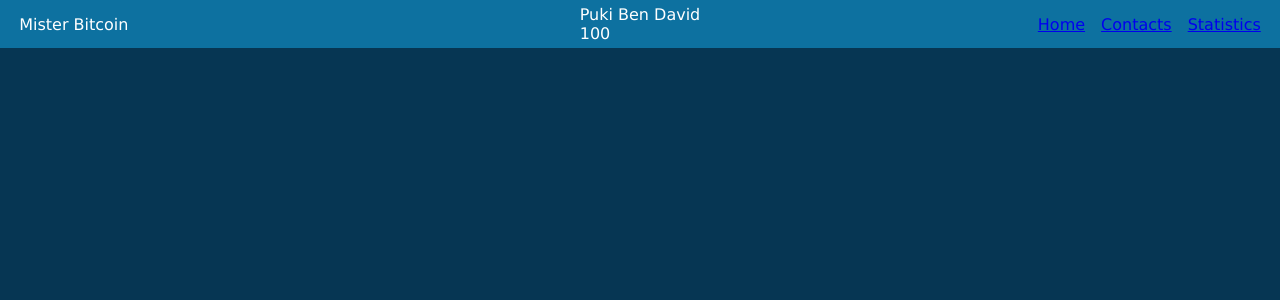
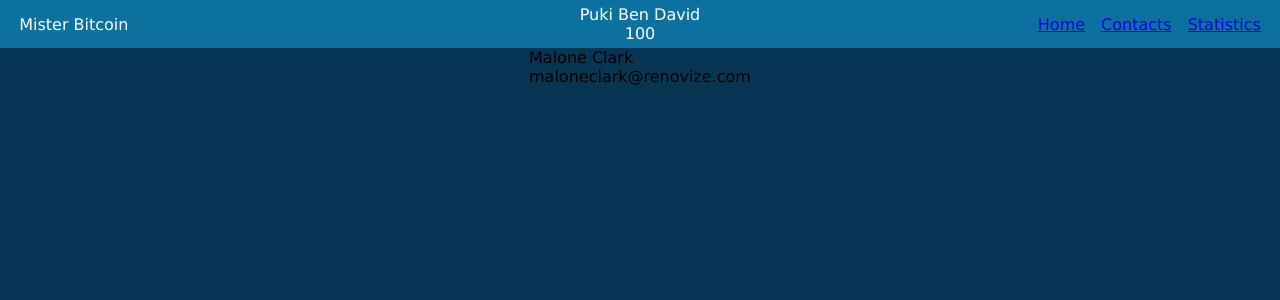
Before and after one commit to Ordoga/VueWalletProject, a Vue app: page /contact/5a56640208fba3e8ecb97305 in a window 1280 px wide. Shown: the top 300 px of the page. Built offline with nearby package versions, Linux system fonts and the light colour scheme.

Commit message:
Details router added

```diff
--- a/src/components/ContactList.vue
+++ b/src/components/ContactList.vue
@@ -5,7 +5,7 @@
                 <div class="card-content">
                     <ContactPreview :contact="contact" />
                     <div class="actions">
-                        <RounterLink :to="`/contact/${contact._id}`"><button class="btn-details btn">Details</button></RounterLink>
+                        <RouterLink :to="`/contact/${contact._id}`"><button class="btn-details btn">Details</button></RouterLink>
                         <button @click="onDeleteContact(contact._id)" class="btn-delete btn">Delete</button>
                     </div>
                 </div>
--- a/src/components/Header.vue
+++ b/src/components/Header.vue
@@ -7,7 +7,7 @@
         </div>
         <nav class="nav">
             <RouterLink to="/">Home</RouterLink>
-            <RouterLink to="/contacts">Contacts</RouterLink>
+            <RouterLink to="/contact">Contacts</RouterLink>
             <RouterLink to="/statistics">Statistics</RouterLink>
         </nav>
     </div>
@@ -59,6 +59,10 @@ export default {
         left: 50%;
         transform: translateX(-50%);
 
+        display:flex;
+        flex-direction: column;
+        align-items: center;
+
         @media (max-width: 620px){
             position: relative;
             left:0%;
--- /dev/null
+++ b/src/pages/ContactDetails.vue
@@ -0,0 +1,32 @@
+<template>
+    <section v-if="contact" class="contact-details">
+        <div>{{ contact.name }}</div>
+        <div>{{ contact.email }}</div>
+    </section>
+    <section v-else>Loading...</section>
+</template>
+
+
+<script>
+import { contactService } from '../services/contactService'
+
+export default {
+    data() {
+        return {
+            contact : null
+        }
+    },
+    methods: {
+    },
+    async created() {
+        const { id : contactId } = this.$route.params
+        this.contact = await contactService.getContactById(contactId)
+    },
+    components: {
+    }
+}
+</script>
+
+<style scoped>
+
+</style>
--- a/src/router/index.js
+++ b/src/router/index.js
@@ -3,6 +3,7 @@ import { createRouter, createWebHistory } from "vue-router"
 import HomePage from "../pages/HomePage.vue"
 import Contacts from "../pages/Contacts.vue"
 import Statistics from "../pages/Statistics.vue"
+import ContactDetails from "../pages/ContactDetails.vue"
 
 const router = createRouter({
     history: createWebHistory(import.meta.env.BASE_URL),
@@ -13,9 +14,14 @@ const router = createRouter({
             component: HomePage,
         },
         {
-            path: "/contacts",
+            path: "/contact",
             name: "Contacts",
             component: Contacts,
+        },
+        {
+            path: "/contact/:id",
+            name: "ContactDetails",
+            component: ContactDetails,
         },
         {
             path: "/statistics",
```
